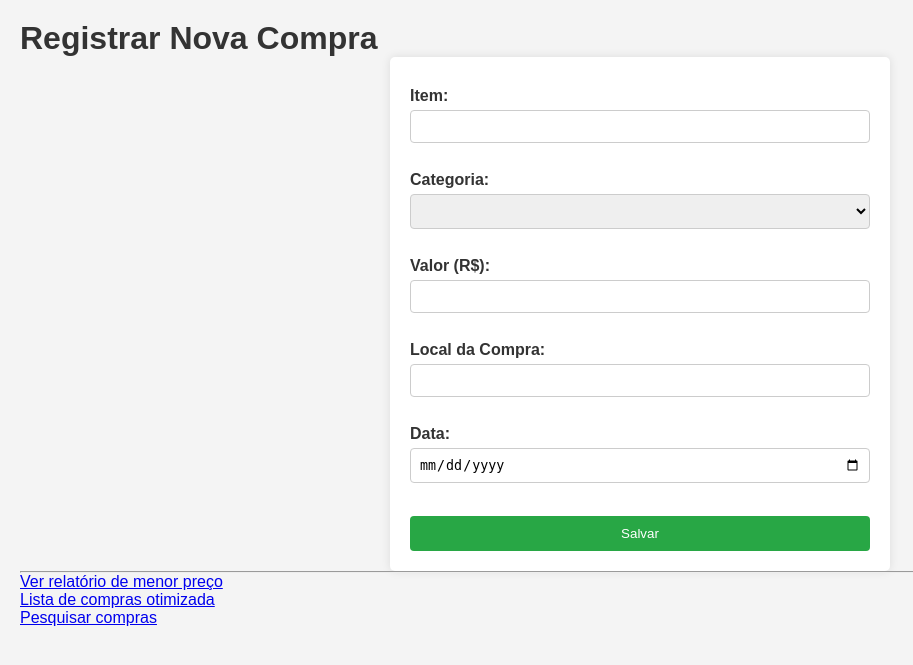
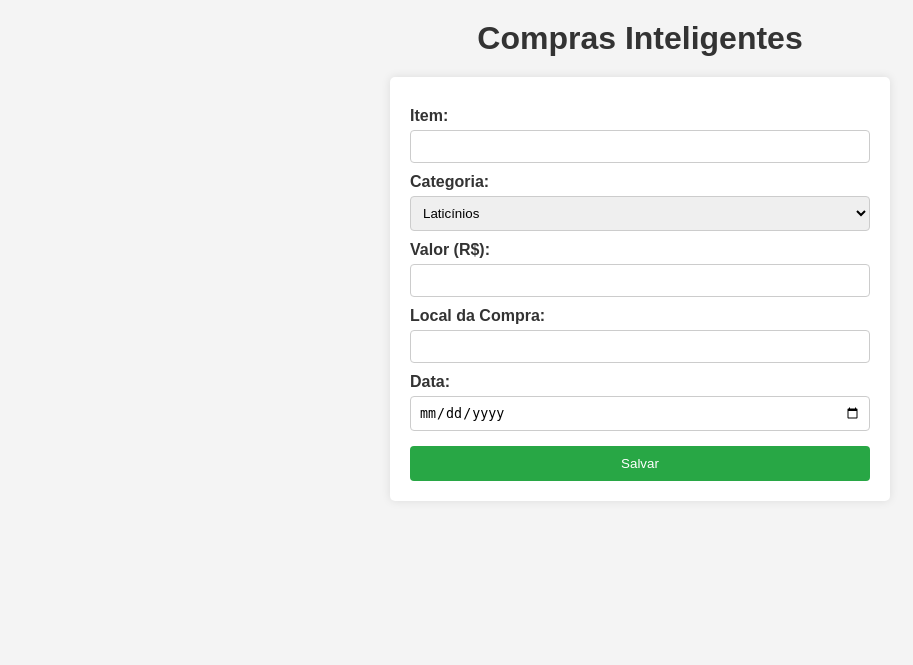
Before and after one commit to thaismsanchez/Compras-inteligentes, a Flask app: template templates/index.html in a window 1280 px wide. Shown: the top 665 px of the page, without its empty margins (0-913 px from the left). Run offline with Flask 3, Linux system fonts and the light colour scheme; the template is opened without the code that fills it, so the values that code supplies are empty; parts of the project's set-up code (start-up, migrations or seed data) failed here and were passed over.

Commit message:
Update index.html

```diff
--- a/templates/index.html
+++ b/templates/index.html
@@ -1,31 +1,43 @@
 <!DOCTYPE html>
 <html lang="pt-BR">
 <head>
-  <meta charset="UTF-8">
-  <title>Cadastro de Compra</title>
-  <link rel="stylesheet" href="{{ url_for('static', filename='css/style.css') }}">
-
+  <meta charset="UTF-8" />
+  <meta name="viewport" content="width=device-width, initial-scale=1.0" />
+  <title>Compras Inteligentes</title>
+  <link rel="stylesheet" href="style.css" />
 </head>
 <body>
-  <h1>Registrar Nova Compra</h1>
-  <form action="/adicionar" method="POST">
-    <label>Item: <input type="text" name="item" required></label><br>
-    <label>Categoria:
-      <select name="categoria">
-        {% for cat in categorias %}
-          <option value="{{ cat }}">{{ cat }}</option>
-        {% endfor %}
+  <header>
+    <h1>Compras Inteligentes</h1>
+  </header>
+  <main>
+    <form id="compra-form">
+      <label for="item">Item:</label>
+      <input type="text" id="item" name="item" required />
+
+      <label for="categoria">Categoria:</label>
+      <select id="categoria" name="categoria">
+        <option value="laticinios">Laticínios</option>
+        <option value="hortifruti">Hortifruti</option>
+        <option value="carnes">Carnes</option>
+        <option value="mercearia">Mercearia</option>
+        <option value="limpeza">Limpeza</option>
+        <option value="higiene">Higiene</option>
+        <option value="bebidas">Bebidas</option>
+        <option value="pet">Pet</option>
       </select>
-    </label><br>
-    <label>Valor (R$): <input type="text" name="valor" required></label><br>
-    <label>Local da Compra: <input type="text" name="local" required></label><br>
-    <label>Data: <input type="date" name="data" required></label><br>
-    <button type="submit">Salvar</button>
-  </form>
 
-  <hr>
-  <a href="/relatorio">Ver relatório de menor preço</a><br>
-  <a href="/lista">Lista de compras otimizada</a><br>
-  <a href="/pesquisa">Pesquisar compras</a>
+      <label for="valor">Valor (R$):</label>
+      <input type="number" id="valor" name="valor" step="0.01" required />
+
+      <label for="local">Local da Compra:</label>
+      <input type="text" id="local" name="local" required />
+
+      <label for="data">Data:</label>
+      <input type="date" id="data" name="data" required />
+
+      <button type="submit">Salvar</button>
+    </form>
+  </main>
 </body>
 </html>
```
